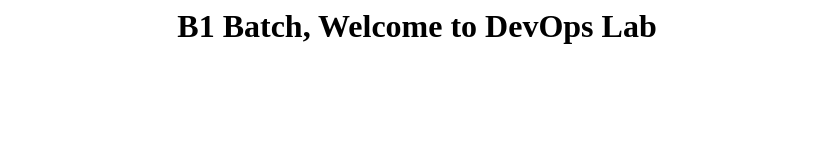
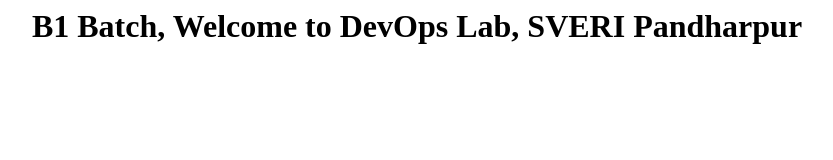
Before and after one commit to sveridevops/b1jenkins, a plain HTML site: page index.html in a window 1280 px wide. Shown: the whole page, without its empty margins (223-1056 px from the left). Drawn offline with Linux system fonts and the light colour scheme.

Commit message:
Second Commit

```diff
--- a/index.html
+++ b/index.html
@@ -1,7 +1,7 @@
 <head>
 <body>
 
-<h1><center>B1 Batch, Welcome to DevOps Lab</center></h1>
+<h1><center>B1 Batch, Welcome to DevOps Lab, SVERI Pandharpur</center></h1>
 
 
 </body>
```
